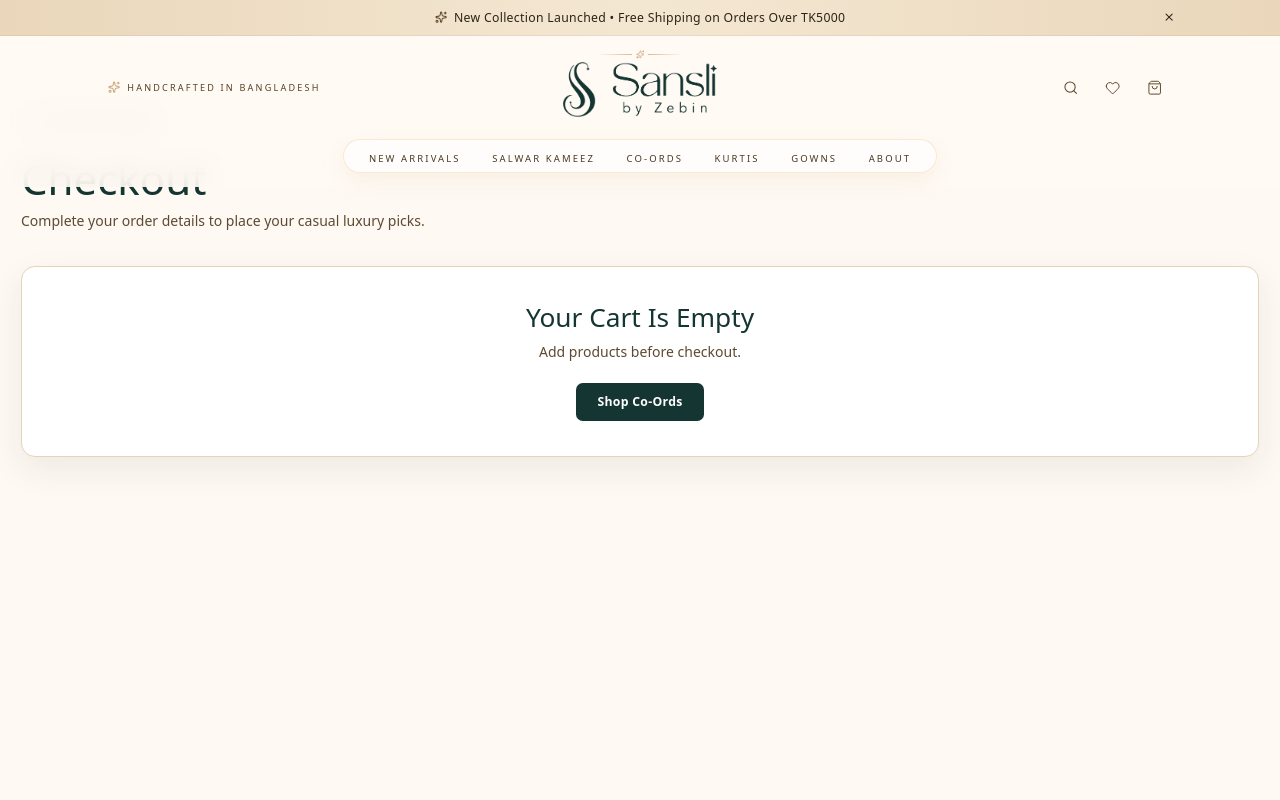
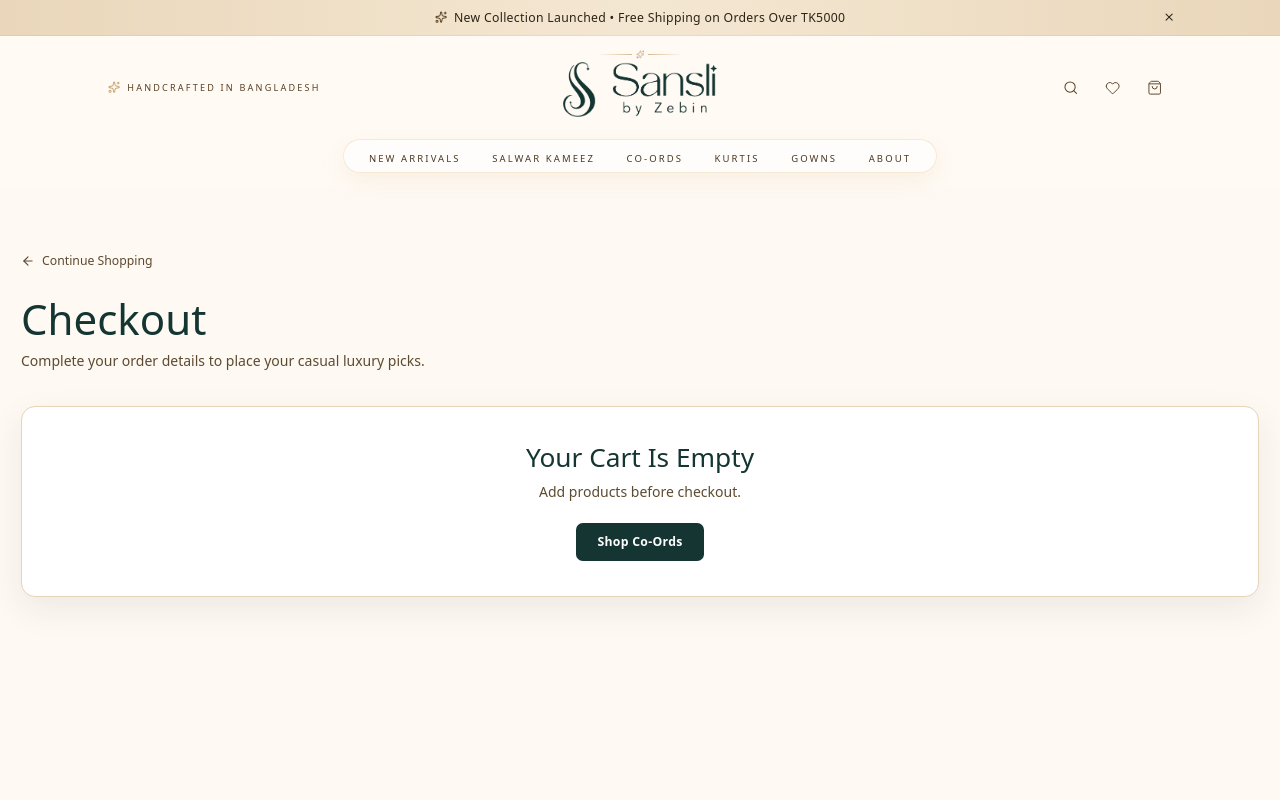
Before and after one commit to mhasan0505/sanslibyzebin, a Next.js app: page /checkout in a window 1280 px wide. Shown: the top 800 px of the page. Built offline with nearby package versions, Linux system fonts and the light colour scheme.

Commit message:
fix: checkout page paddin

```diff
--- a/app/checkout/page.tsx
+++ b/app/checkout/page.tsx
@@ -134,7 +134,7 @@
   };
 
   return (
-    <div className="min-h-screen bg-background pt-32 pb-14">
+    <div className="min-h-screen bg-background pt-72 pb-14">
       <div className="container mx-auto px-6">
         <Link
           href="/collections"
```
